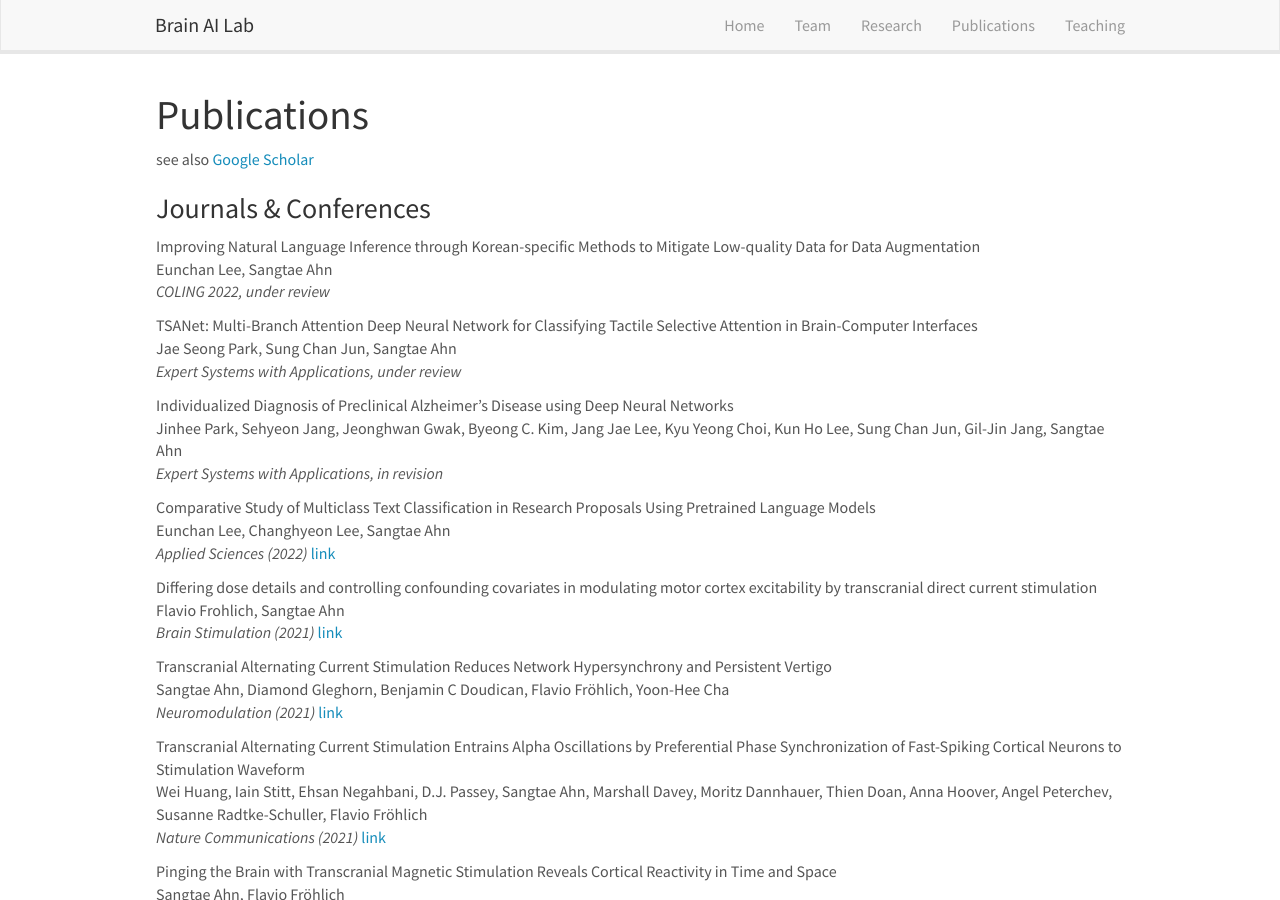
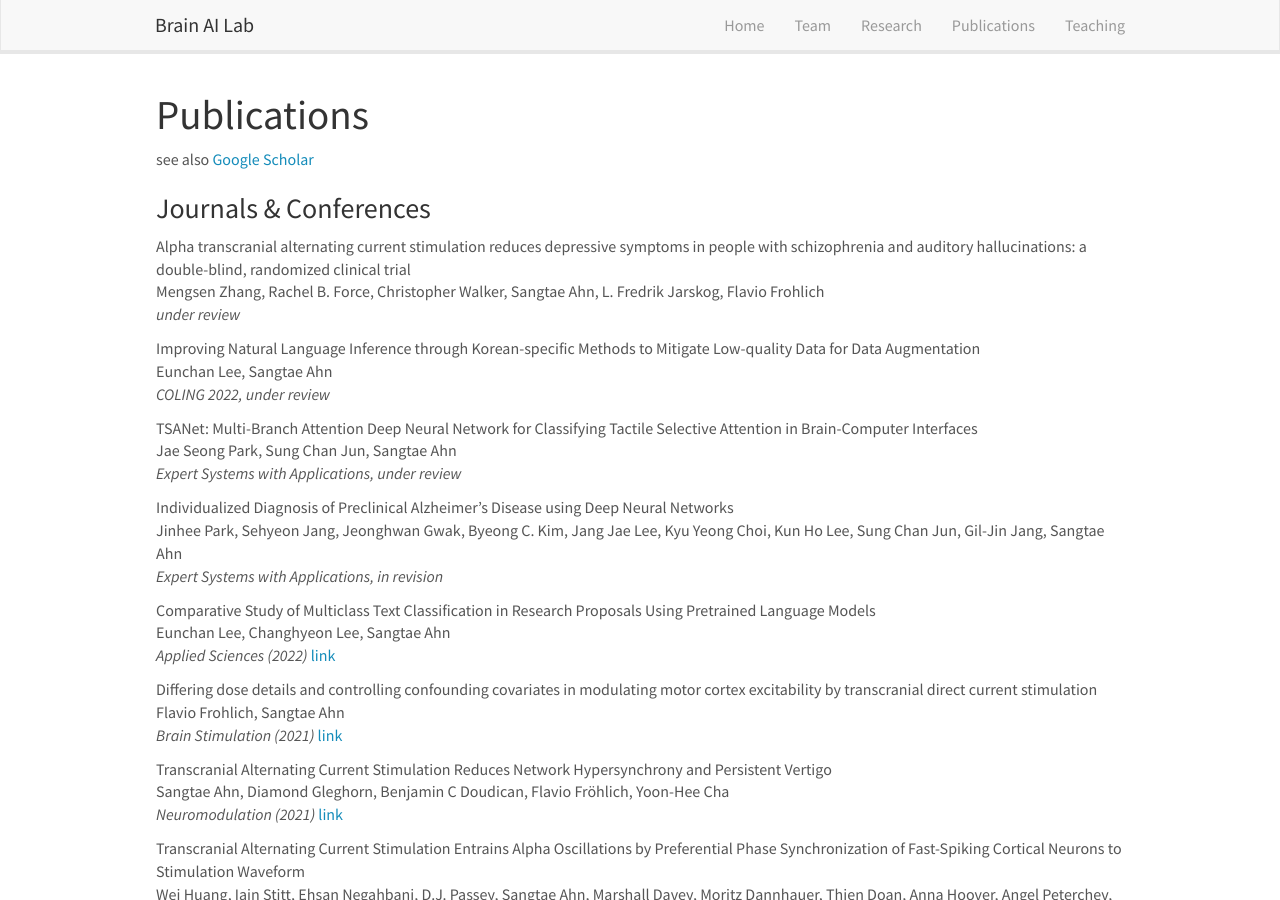
Before and after one commit to KNU-BrainAI/knu-brainai.github.io, a Jekyll site: the page built from _pages/publications.md, in a window 1280 px wide and 900 px high. Built offline with Jekyll 4.4.1, drawn with Linux system fonts in a browser that asks for light colours; nearby versions of some CDN libraries.

Commit message:
Update publist.yml

```diff
--- a/_data/publist.yml
+++ b/_data/publist.yml
@@ -1,3 +1,7 @@
+- title: "Alpha transcranial alternating current stimulation reduces depressive symptoms in people with schizophrenia and auditory hallucinations: a double-blind, randomized clinical trial"
+  authors: Mengsen Zhang, Rachel B. Force, Christopher Walker, Sangtae Ahn, L. Fredrik Jarskog, Flavio Frohlich
+  journal: under review
+
 - title: "Improving Natural Language Inference through Korean-specific Methods to Mitigate Low-quality Data for Data Augmentation"
   authors: Eunchan Lee, Sangtae Ahn
   journal: COLING 2022, under review
```
